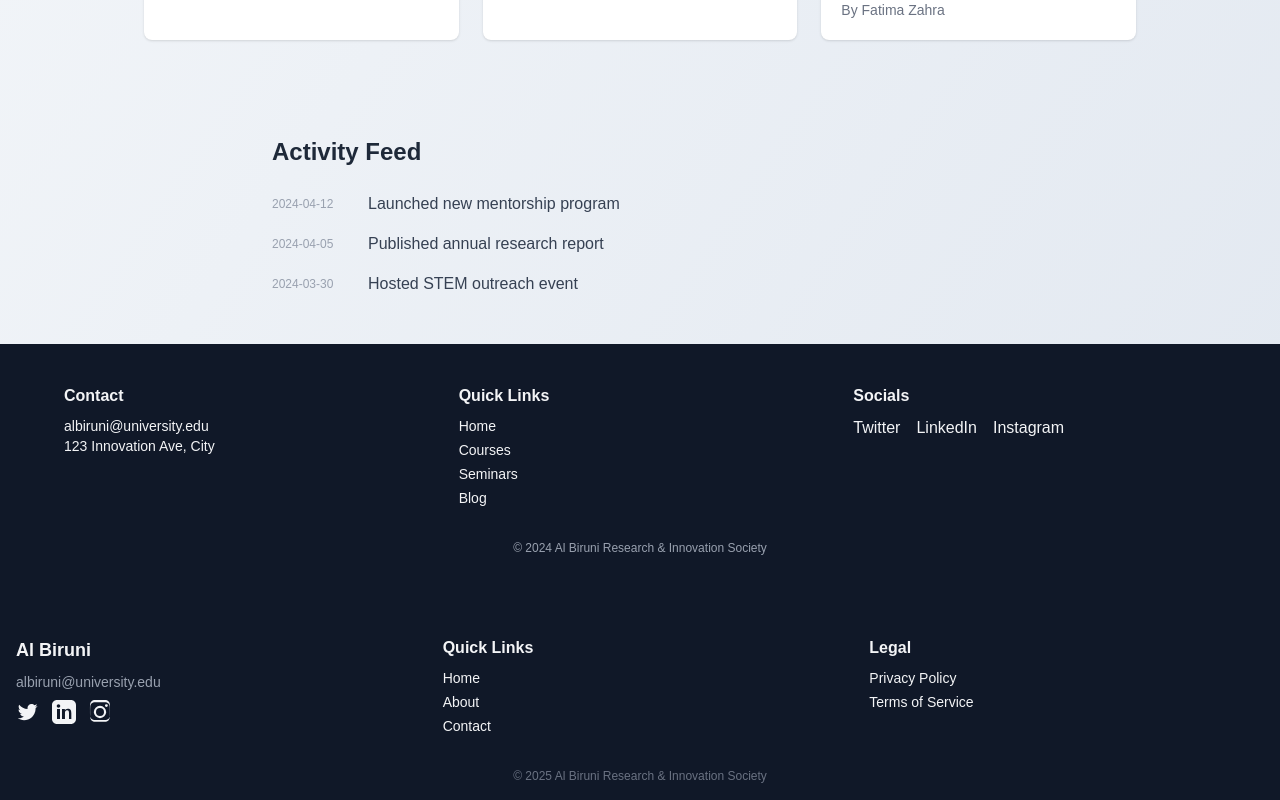
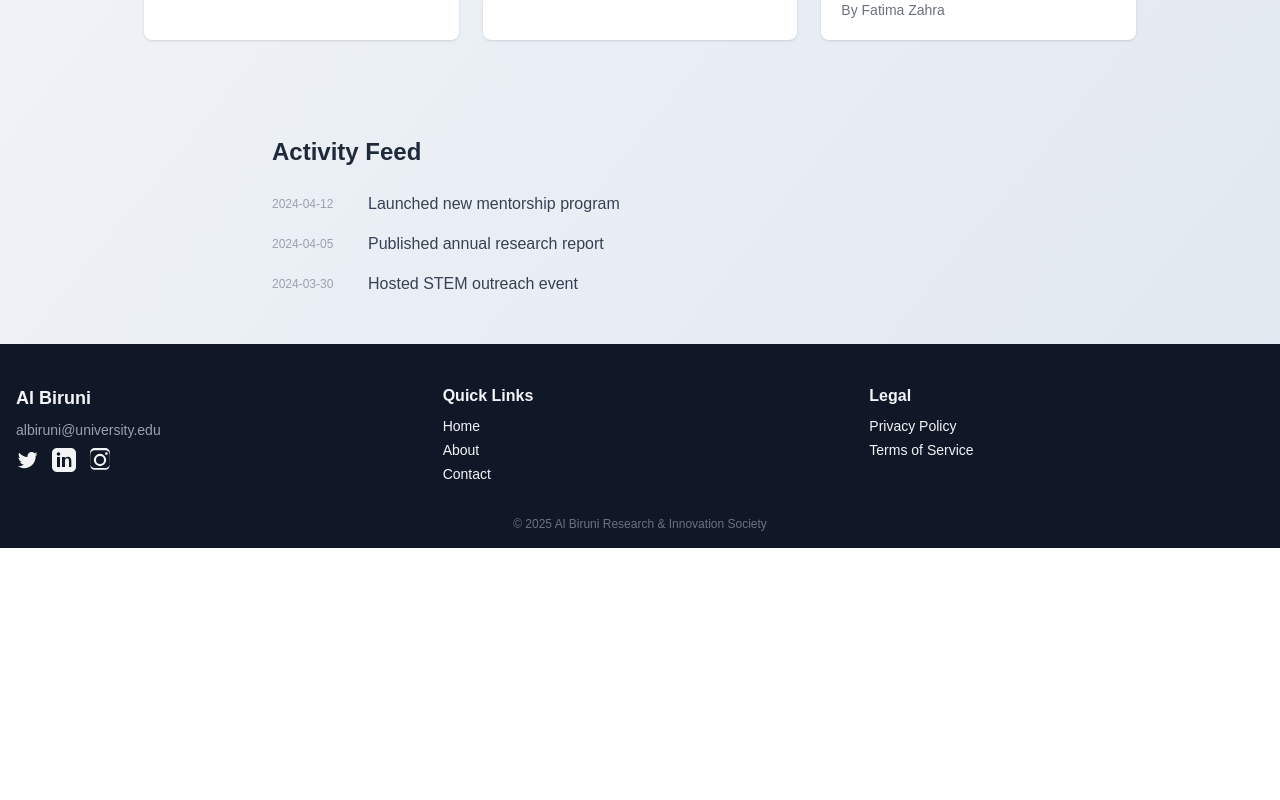
Before and after one commit to irfanAbir1231/al-biruni, a Next.js app in the folder al-biruni/: page / in a window 1280 px wide. Shown: the part 1320-2120 px from the top of the page. After the commit the page ends 1868 px from the top, so only its background shows below. Built offline with nearby package versions, Linux system fonts and the light colour scheme.

Commit message:
fixed footer issue in homepage

```diff
--- a/al-biruni/app/page.tsx
+++ b/al-biruni/app/page.tsx
@@ -130,58 +130,6 @@ export default function Home() {
           ))}
         </ul>
       </section>
-
-      {/* Footer */}
-      <footer className="mt-auto w-full bg-gray-900 text-gray-100 py-10 px-4">
-        <div className="max-w-6xl mx-auto grid grid-cols-1 sm:grid-cols-3 gap-8">
-          <div>
-            <h4 className="font-bold mb-2">Contact</h4>
-            <p className="text-sm">
-              albiruni@university.edu
-              <br />
-              123 Innovation Ave, City
-            </p>
-          </div>
-          <div>
-            <h4 className="font-bold mb-2">Quick Links</h4>
-            <ul className="text-sm space-y-1">
-              <li>
-                <Link href="#">Home</Link>
-              </li>
-              <li>
-                <Link href="#courses">Courses</Link>
-              </li>
-              <li>
-                <Link href="#">Seminars</Link>
-              </li>
-              <li>
-                <Link href="#">Blog</Link>
-              </li>
-            </ul>
-          </div>
-          <div>
-            <h4 className="font-bold mb-2">Socials</h4>
-            <div className="flex gap-4 mt-1">
-              <a href="#" className="hover:text-blue-400" aria-label="Twitter">
-                Twitter
-              </a>
-              <a href="#" className="hover:text-blue-400" aria-label="LinkedIn">
-                LinkedIn
-              </a>
-              <a
-                href="#"
-                className="hover:text-blue-400"
-                aria-label="Instagram"
-              >
-                Instagram
-              </a>
-            </div>
-          </div>
-        </div>
-        <div className="text-center text-xs text-gray-400 mt-8">
-          © 2024 Al Biruni Research & Innovation Society
-        </div>
-      </footer>
     </div>
   );
 }
```
